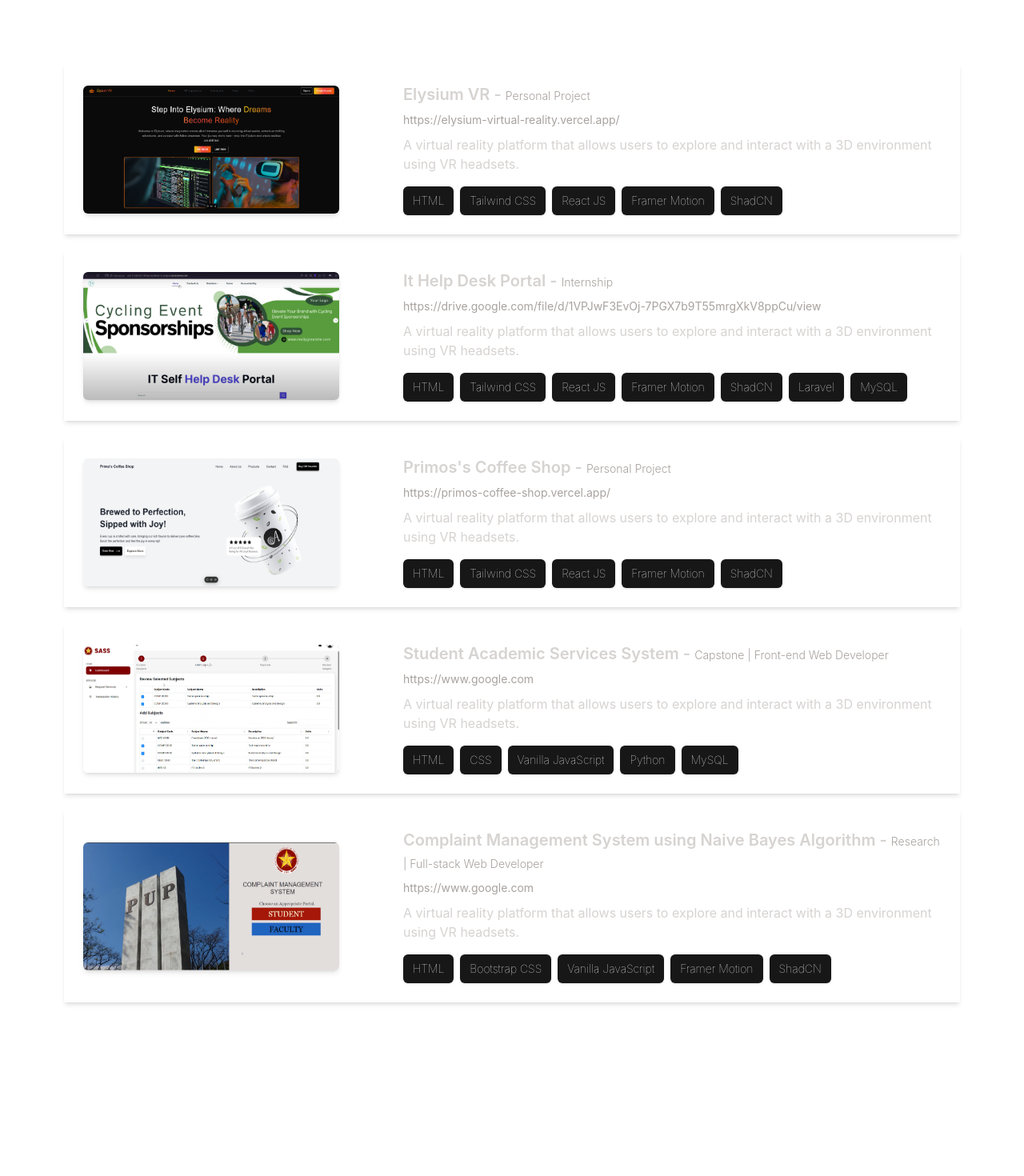
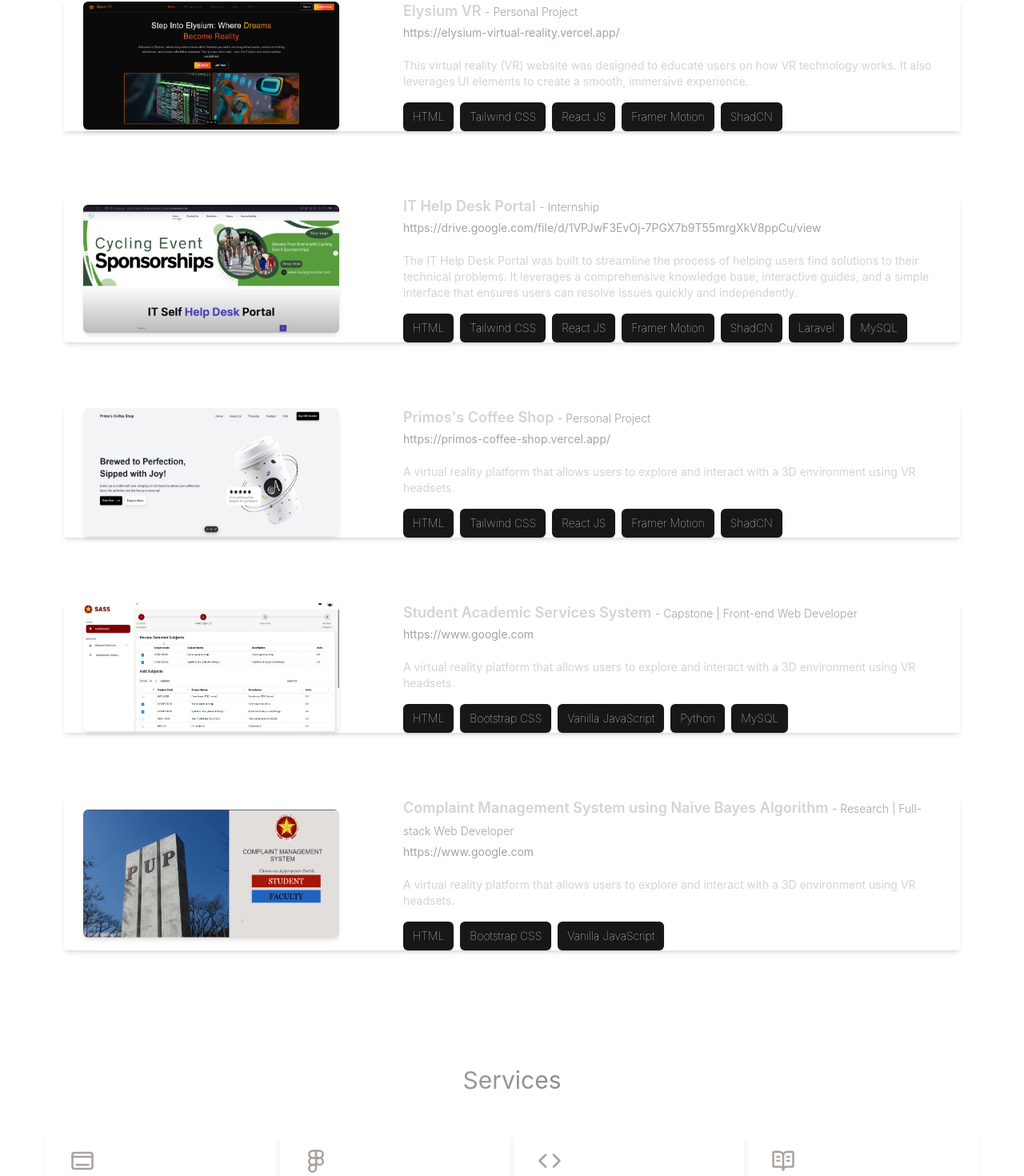
Before and after one commit to kramislife/portfolio-react, a React (Vite) app: page / in a window 1280 px wide. Shown: the part 1318-2788 px from the top of the page at 80% size. Before the commit the page ends 2611 px from the top, so only its background shows below. Built offline with nearby package versions, Linux system fonts and the light colour scheme.

Commit message:
Refactor component styles and add Services component

```diff
--- a/src/App.jsx
+++ b/src/App.jsx
@@ -4,26 +4,16 @@ import Hero from "./components/Hero/Hero";
 import Technologies from "./components/Technologies/Technologies";
 import Projects from "./components/Projects/Projects";
 import Experience from "./components/Experience/Experience";
+import Services from "./components/Services/Services";
 
 const App = () => {
   return (
     <>
-      {/* <div className="relative h-full w-full bg-black">
-        <div className="absolute inset-0 bg-[linear-gradient(to_right,#4f4f4f2e_1px,transparent_1px),linear-gradient(to_bottom,#8080800a_1px,transparent_1px)] bg-[size:14px_24px]" />
-        <div className="fixed left-1/2 top-[20%] transform -translate-x-1/2 h-[1000px] w-[1000px] rounded-full bg-[radial-gradient(circle_400px_at_50%_300px,#fbfbfb36,#000)] hidden lg:flex" />
-        <div className="relative z-10 text-neutral-300">
-          <Navbar />
-          <Hero />
-          <Technologies />
-          <Projects />
-          <Experience />
-        </div>
-      </div> */}
       <div className="overflow-x-hidden text-stone-300 antialiased">
         <div className="fixed inset-0 -z-10">
-          <div class="relative h-full w-full bg-black">
-            <div class="absolute bottom-0 left-0 right-0 top-0 bg-[linear-gradient(to_right,#4f4f4f2e_1px,transparent_1px),linear-gradient(to_bottom,#8080800a_1px,transparent_1px)] bg-[size:14px_24px]"></div>
-            <div class="absolute left-80 right-0 top-[-10%] h-[1000px] w-[1000px] rounded-full bg-[radial-gradient(circle_400px_at_50%_300px,#fbfbfb36,#000)]"></div>
+          <div className="relative h-full w-full bg-black">
+            <div className="absolute bottom-0 left-0 right-0 top-0 bg-[linear-gradient(to_right,#4f4f4f2e_1px,transparent_1px),linear-gradient(to_bottom,#8080800a_1px,transparent_1px)] bg-[size:14px_24px]"></div>
+            <div className="absolute left-80 right-0 top-[-10%] h-[1000px] w-[1000px] rounded-full bg-[radial-gradient(circle_400px_at_50%_300px,#fbfbfb36,#000)]"></div>
           </div>
         </div>
 
@@ -32,6 +22,7 @@ const App = () => {
         <Technologies />
         <Projects />
         <Experience />
+        <Services />
       </div>
     </>
   );
--- a/src/components/Hero/Hero.jsx
+++ b/src/components/Hero/Hero.jsx
@@ -4,8 +4,8 @@ import { Button } from "@/components/ui/button";
 
 const Hero = () => {
   return (
-    <section>
-      <div className="px-4 flex flex-col lg:flex-row-reverse items-center lg:space-x-10 py-5">
+    <section className="my-12 lg:my-24 space-y-10">
+      <div className="px-4 flex flex-col lg:flex-row-reverse items-center lg:space-x-10">
         {/* Image */}
         <div className="lg:w-1/2">
           <img
--- a/src/components/Projects/Projects.jsx
+++ b/src/components/Projects/Projects.jsx
@@ -4,14 +4,16 @@ import { Button } from "../ui/button";
 
 const Projects = () => {
   return (
-    <section>
-      <div className="py-10">
-        <h1 className="gradient text-3xl text-center pb-24">Projects</h1>
-        <div className="space-y-5 lg:px-20">
+    <section className="my-12 lg:my-24 space-y-10">
+      <div className="py-12">
+        <h1 className="gradient text-3xl text-center pb-10 lg:pb-12">
+          Projects
+        </h1>
+        <div className="lg:space-y-20 lg:px-20">
           {Project.map((item) => (
             <div
               key={item.id}
-              className="p-6 shadow-md transition-transform transform hover:scale-105 cursor-pointer"
+              className="px-6 shadow-md transition-transform transform hover:scale-105 cursor-pointer"
             >
               <div className="flex flex-col lg:flex-row items-center gap-5 lg:gap-20">
                 <img
@@ -20,21 +22,21 @@ const Projects = () => {
                   className="lg:w-[40vh] lg:h-[20vh] rounded-md shadow-md"
                 />
                 <div className="flex-1">
-                  <h2 className="text-xl font-semibold">
-                    {item.name} {" - "}
+                  <h2 className="text-lg font-semibold">
+                    {item.name}{" "}
                     <span className="text-xs lg:text-sm font-light text-stone-400">
-                      {item.type}
+                      - {item.type}
                     </span>
                   </h2>
                   <a
                     target="_blank"
                     rel="noopener noreferrer"
                     href={item.link}
-                    className="mt-2 inline-block text-stone-400 hover:underline text-sm"
+                    className="inline-block text-stone-400 hover:underline hover:text-stone-300 text-sm"
                   >
                     {item.link}
                   </a>
-                  <p className="mt-2">{item.description}</p>
+                  <p className="mt-5 text-sm">{item.description}</p>
                   <div className="flex flex-wrap gap-2 mt-4">
                     {item.tool.map((tool, index) => (
                       <Button
--- /dev/null
+++ b/src/components/Services/Services.jsx
@@ -0,0 +1,31 @@
+import { Service } from "../constant/Index";
+
+const Services = () => {
+  return (
+    <section className="my-12 lg:my-24 space-y-10 lg:px-14 px-5">
+      <div>
+        <h1 className="gradient text-3xl text-center pb-5 lg:pb-12">
+          Services
+        </h1>
+        <div className="flex flex-wrap justify-center">
+          {Service.map((item) => (
+            <div
+              key={item.id}
+              className="w-full sm:w-1/2 md:w-1/3 lg:w-1/4 py-5 lg:px-8 rounded-lg shadow-md transition-transform transform hover:scale-105"
+            >
+              <div className="text-4xl text-stone-400 mb-4">{item.icon}</div>
+              <h2 className="text-lg font-semibold text-white mb-2">
+                {item.title}
+              </h2>
+              <p className="text-sm text-stone-400 leading-relaxed">
+                {item.description}
+              </p>
+            </div>
+          ))}
+        </div>
+      </div>
+    </section>
+  );
+};
+
+export default Services;
--- a/src/components/Technologies/Technologies.jsx
+++ b/src/components/Technologies/Technologies.jsx
@@ -9,8 +9,8 @@ import {
 const Technologies = () => {
   return (
     <>
-      <section>
-        <div className="my-10 lg:my-36">
+      <section className="my-12 lg:my-24 space-y-10">
+        <div>
           <h1 className="gradient text-3xl text-center pb-10"> Technologies</h1>
           <TooltipProvider>
             <div className="flex flex-wrap justify-center gap-16">
--- a/src/components/constant/Index.jsx
+++ b/src/components/constant/Index.jsx
@@ -1,4 +1,14 @@
-import { Facebook, Github, Instagram, Linkedin, Mail } from "lucide-react";
+import {
+  BookOpenText,
+  Code,
+  Dock,
+  Facebook,
+  Figma,
+  Github,
+  Instagram,
+  Linkedin,
+  Mail,
+} from "lucide-react";
 import { FaFigma, FaGithub, FaHtml5, FaReact } from "react-icons/fa";
 import { RiTailwindCssFill } from "react-icons/ri";
 import { SiShadcnui, SiFigma } from "react-icons/si";
@@ -92,17 +102,17 @@ export const Project = [
     type: "Personal Project",
     image: elysium,
     description:
-      "A virtual reality platform that allows users to explore and interact with a 3D environment using VR headsets.",
+      "This virtual reality (VR) website was designed to educate users on how VR technology works. It also leverages UI elements to create a smooth, immersive experience.",
     link: "https://elysium-virtual-reality.vercel.app/",
     tool: ["HTML", "Tailwind CSS", "React JS", "Framer Motion", "ShadCN"],
   },
   {
     id: 2,
-    name: "It Help Desk Portal",
+    name: "IT Help Desk Portal",
     type: "Internship",
     image: helpdesk,
     description:
-      "A virtual reality platform that allows users to explore and interact with a 3D environment using VR headsets.",
+      "The IT Help Desk Portal was built to streamline the process of helping users find solutions to their technical problems. It leverages a comprehensive knowledge base, interactive guides, and a simple interface that ensures users can resolve issues quickly and independently.",
     link: "https://drive.google.com/file/d/1VPJwF3EvOj-7PGX7b9T55mrgXkV8ppCu/view",
     tool: [
       "HTML",
@@ -132,7 +142,7 @@ export const Project = [
     description:
       "A virtual reality platform that allows users to explore and interact with a 3D environment using VR headsets.",
     link: "https://www.google.com",
-    tool: ["HTML", "CSS", "Vanilla JavaScript", "Python", "MySQL"],
+    tool: ["HTML", "Bootstrap CSS", "Vanilla JavaScript", "Python", "MySQL"],
   },
   {
     id: 5,
@@ -142,13 +152,7 @@ export const Project = [
     description:
       "A virtual reality platform that allows users to explore and interact with a 3D environment using VR headsets.",
     link: "https://www.google.com",
-    tool: [
-      "HTML",
-      "Bootstrap CSS",
-      "Vanilla JavaScript",
-      "Framer Motion",
-      "ShadCN",
-    ],
+    tool: ["HTML", "Bootstrap CSS", "Vanilla JavaScript"],
   },
 ];
 
@@ -178,3 +182,35 @@ export const Experience = [
       "Lorem ipsum dolor sit amet, consectetur adipiscing elit, sed do eiusmod tempor incididunt ut labore et dolore magna aliqua.",
   },
 ];
+
+// This is for Services Section
+export const Service = [
+  {
+    id: 1,
+    title: "Responsive Design",
+    description:
+      "Responsive design ensures websites adjust to any device, from desktops to smartphones.",
+    icon: <Dock size={30} />,
+  },
+  {
+    id: 2,
+    title: "UI/UX",
+    description:
+      "UI focuses on the look and feel of the website, while UX ensures it's easy to use and provides a smooth, enjoyable experience.",
+    icon: <Figma size={30} />,
+  },
+  {
+    id: 3,
+    title: "Development",
+    description:
+      "Bringing your vision to life with the latest technology and design trends.",
+    icon: <Code size={30} />,
+  },
+  {
+    id: 4,
+    title: "Dependencies",
+    description:
+      "Dependencies enhance functionality and streamline development processes, ensuring efficient code execution and improved user experience.",
+    icon: <BookOpenText size={30} />,
+  },
+];
--- /dev/null
+++ b/src/components/ui/card.jsx
@@ -0,0 +1,50 @@
+import * as React from "react"
+
+import { cn } from "@/lib/utils"
+
+const Card = React.forwardRef(({ className, ...props }, ref) => (
+  <div
+    ref={ref}
+    className={cn("rounded-xl border bg-card text-card-foreground shadow", className)}
+    {...props} />
+))
+Card.displayName = "Card"
+
+const CardHeader = React.forwardRef(({ className, ...props }, ref) => (
+  <div
+    ref={ref}
+    className={cn("flex flex-col space-y-1.5 p-6", className)}
+    {...props} />
+))
+CardHeader.displayName = "CardHeader"
+
+const CardTitle = React.forwardRef(({ className, ...props }, ref) => (
+  <h3
+    ref={ref}
+    className={cn("font-semibold leading-none tracking-tight", className)}
+    {...props} />
+))
+CardTitle.displayName = "CardTitle"
+
+const CardDescription = React.forwardRef(({ className, ...props }, ref) => (
+  <p
+    ref={ref}
+    className={cn("text-sm text-muted-foreground", className)}
+    {...props} />
+))
+CardDescription.displayName = "CardDescription"
+
+const CardContent = React.forwardRef(({ className, ...props }, ref) => (
+  <div ref={ref} className={cn("p-6 pt-0", className)} {...props} />
+))
+CardContent.displayName = "CardContent"
+
+const CardFooter = React.forwardRef(({ className, ...props }, ref) => (
+  <div
+    ref={ref}
+    className={cn("flex items-center p-6 pt-0", className)}
+    {...props} />
+))
+CardFooter.displayName = "CardFooter"
+
+export { Card, CardHeader, CardFooter, CardTitle, CardDescription, CardContent }
```
